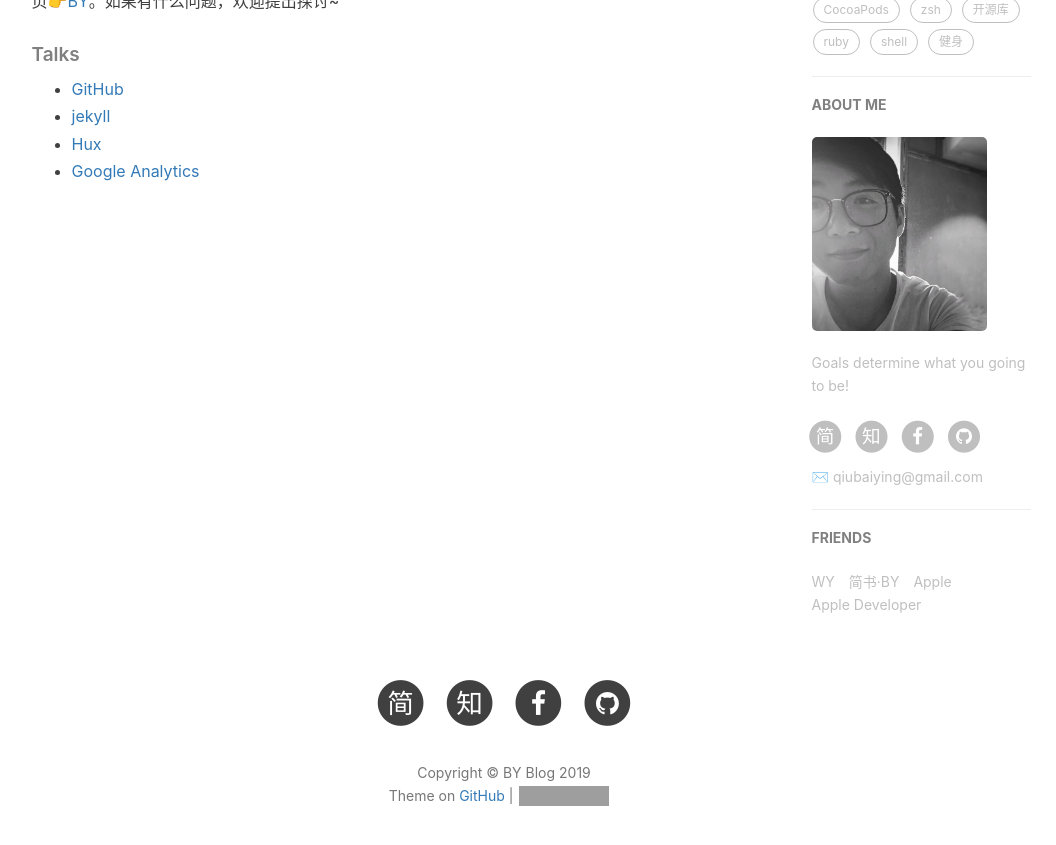
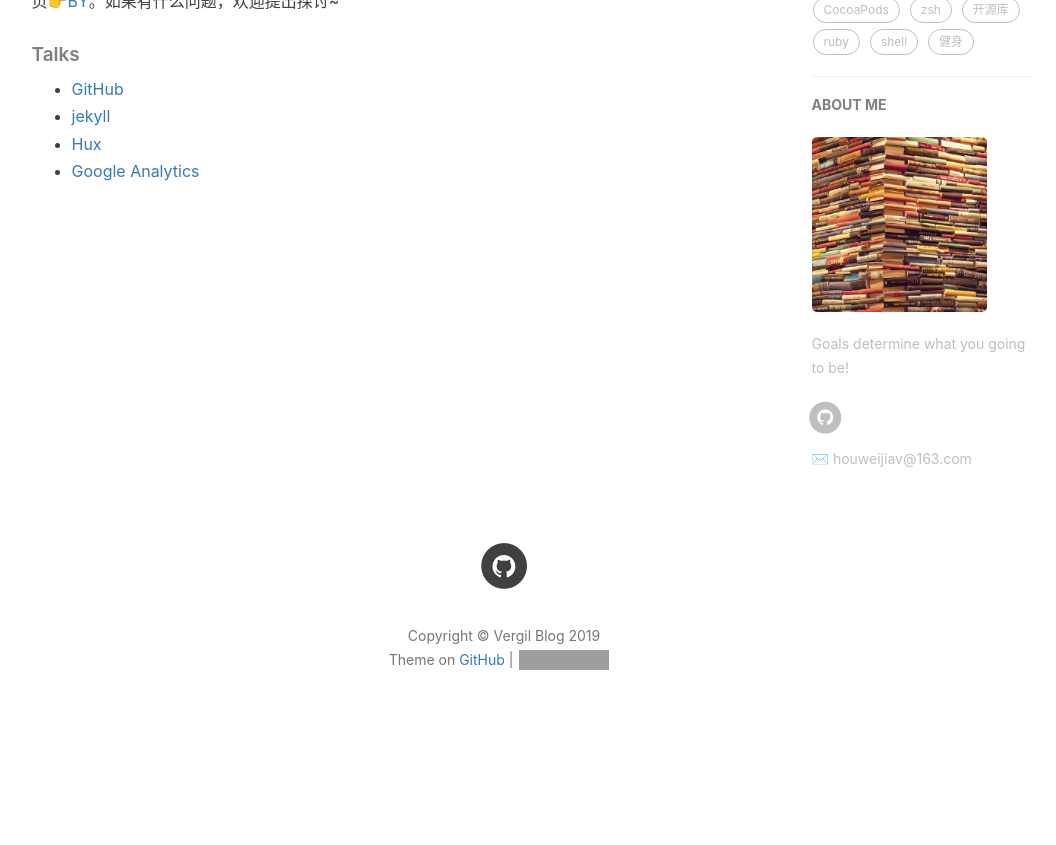
Before and after one commit to Vergil-wj/Vergil-wj.github.io, a Jekyll site: the page built from about.html, in a window 1280 px wide and 900 px high, scrolled down 713 px. Shown: the top 845 px of the window, without its empty margins (136-1192 px from the left). Built offline with Jekyll 4.4.1, drawn with Linux system fonts in a browser that asks for light colours; nearby versions of some CDN libraries; comment, search, counter and statistics services are not loaded; after the commit the page ends 1477 px from its top, so only the background shows below that; some of the changed lines change nothing that is shown; grey boxes are pictures that could not be loaded.

Commit message:
config change

```diff
--- a/_config.yml
+++ b/_config.yml
@@ -1,28 +1,28 @@
 # Site settings
-title: BY Blog
-SEOTitle: 柏荧的博客 | BY Blog
+title: Vergil Blog
+SEOTitle: Vergil's blog
 header-img: img/post-bg-desk.jpg
-email: qiubaiying@gmail.com
-description: "Every failure is leading towards success."
-keyword: "BY, BY Blog, 柏荧的博客, qiubaiying, 邱柏荧, iOS, Apple, iPhone"
-url: "http://qiubaiying.github.io"          # your host, for absolute URL
+email: houweijiav@163.com
+description: "水滴石穿"
+keyword: "iOS, Vergil"
+url: "https://vergil-wj.github.io"          # your host, for absolute URL
 baseurl: ""      # for example, '/blog' if your blog hosted on 'host/blog'
 github_repo: "https://github.com/qiubaiying/qiubaiying.github.io.git" # you code repository
 
 # Sidebar settings
 sidebar: true                           # whether or not using Sidebar.
 sidebar-about-description: "Goals determine what you going to be!"
-sidebar-avatar: /img/about-BY-gentle.jpg      # use absolute URL, seeing it's used in both `/` and `/about/`
+sidebar-avatar: /img/avatar.jpeg      # use absolute URL, seeing it's used in both `/` and `/about/`
 
 
 
 # SNS settings
 RSS: false
 # weibo_username:     qiubaiying
-zhihu_username:     qiubaiying
-github_username:    qiubaiying
-facebook_username:  baiying.qiu.7
-jianshu_username:   e71990ada2fd
+#zhihu_username:     qiubaiying
+github_username:    Vergil
+#facebook_username:  baiying.qiu.7
+#jianshu_username:   e71990ada2fd
 #twitter_username:   qiubaiying
 
 
@@ -60,25 +60,25 @@ kramdown:
 # disqus_username: qiubaiying
 
 # Gitalk
-gitalk:
-  enable: true    #是否开启Gitalk评论
-  clientID: f2c84e7629bb1446c1a4                            #生成的clientID
-  clientSecret: ca6d6139d1e1b8c43f8b2e19492ddcac8b322d0d    #生成的clientSecret
-  repo: qiubaiying.github.io    #仓库名称
-  owner: qiubaiying    #github用户名
-  admin: qiubaiying
-  distractionFreeMode: true #是否启用类似FB的阴影遮罩
+# gitalk:
+#   enable: true    #是否开启Gitalk评论
+#   clientID: f2c84e7629bb1446c1a4                            #生成的clientID
+#   clientSecret: ca6d6139d1e1b8c43f8b2e19492ddcac8b322d0d    #生成的clientSecret
+#   repo: qiubaiying.github.io    #仓库名称
+#   owner: qiubaiying    #github用户名
+#   admin: qiubaiying
+#   distractionFreeMode: true #是否启用类似FB的阴影遮罩
 
 
 # 统计
 
 # Analytics settings
 # Baidu Analytics
-ba_track_id: b50bf2b12b5338a1845e33832976fd68
+# ba_track_id: b50bf2b12b5338a1845e33832976fd68
 
-# Google Analytics
-ga_track_id: 'UA-90855596-1'            # Format: UA-xxxxxx-xx
-ga_domain: qiubaiying.top               # 默认的是 auto, 这里我是自定义了的域名，你如果没有自己的域名，需要改成auto
+# # Google Analytics
+# ga_track_id: 'UA-90855596-1'            # Format: UA-xxxxxx-xx
+# ga_domain: qiubaiying.top               # 默认的是 auto, 这里我是自定义了的域名，你如果没有自己的域名，需要改成auto
 
 
 
@@ -97,18 +97,18 @@ service-worker: true
 
 
 # Friends
-friends: [
-    {
-        title: "WY",
-        href: "http://zhengwuyang.com"
-    },{
-        title: "简书·BY",
-        href: "http://www.jianshu.com/u/e71990ada2fd"
-    },{
-        title: "Apple",
-        href: "https://apple.com"
-    },{
-        title: "Apple Developer",
-        href: "https://developer.apple.com/"
-    }
-]
+# friends: [
+#     {
+#         title: "WY",
+#         href: "http://zhengwuyang.com"
+#     },{
+#         title: "简书·BY",
+#         href: "http://www.jianshu.com/u/e71990ada2fd"
+#     },{
+#         title: "Apple",
+#         href: "https://apple.com"
+#     },{
+#         title: "Apple Developer",
+#         href: "https://developer.apple.com/"
+#     }
+# ]
```
Also changed, not shown: img/about-BY-gentle.jpg (deleted), img/avatar.jpeg (added).
